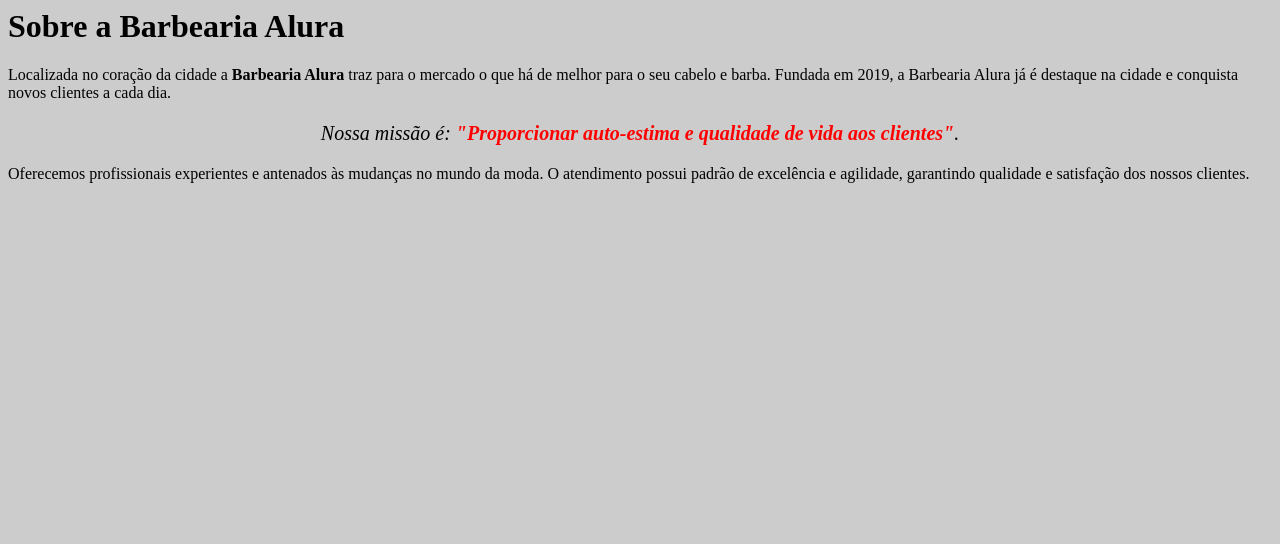
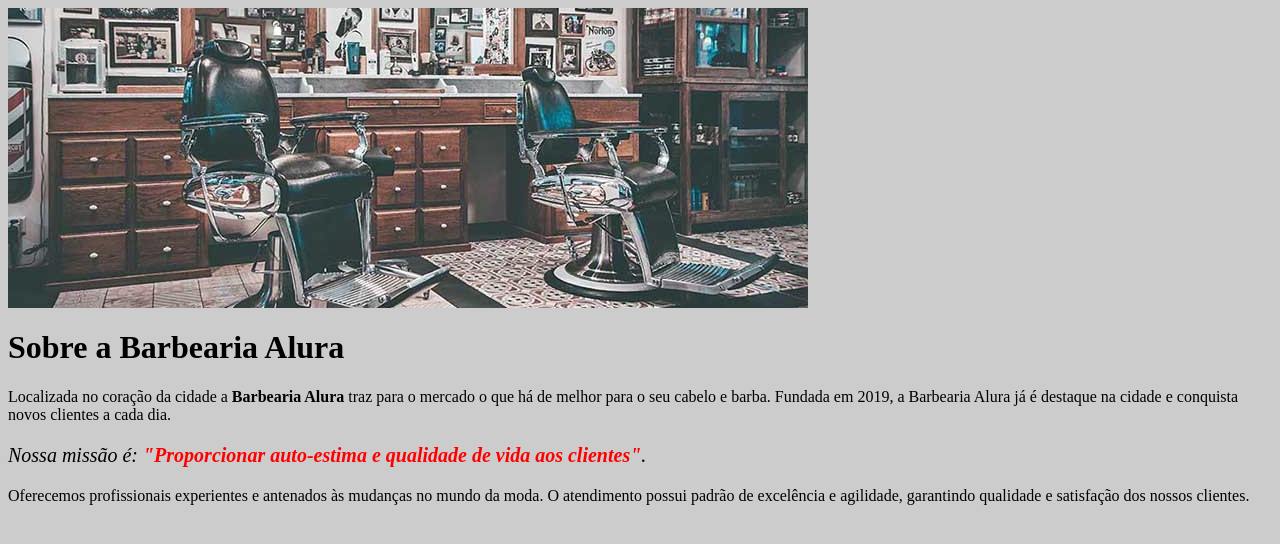
Before and after one commit to gabzajala/projeto-barbearia, a plain HTML site: page index.html in a window 1280 px wide. Drawn offline with Linux system fonts and the light colour scheme.

Commit message:
Add files via upload

```diff
--- a/index.html
+++ b/index.html
@@ -7,11 +7,13 @@
      </head>
 
      <body>
+         <img id="banner" src="banner.jpg">
+
          <h1>Sobre a Barbearia Alura</h1>
 
     <p>Localizada no coração da cidade a <strong>Barbearia Alura</strong> traz para o mercado o que há de melhor para o seu cabelo e barba. Fundada em 2019, a Barbearia Alura já é destaque na cidade e conquista novos clientes a cada dia.</p>
 
-    <p style="font-size: 20px; text-align: center"><em>Nossa missão é: <strong>"Proporcionar auto-estima e qualidade de vida aos clientes"</strong>.</em></p>
+    <p id="missao" ><em>Nossa missão é: <strong>"Proporcionar auto-estima e qualidade de vida aos clientes"</strong>.</em></p>
 
     <p>Oferecemos profissionais experientes e antenados às mudanças no mundo da moda. O atendimento possui padrão de excelência e agilidade, garantindo qualidade e satisfação dos nossos clientes.</p>
     </body>
--- a/style.css
+++ b/style.css
@@ -1,5 +1,9 @@
 body {
     background: #CCCCCC
+}
+
+#banner {
+
 }
 
 h1 {
@@ -10,6 +14,11 @@ p {
     text-aglin: center;
 }
 
+#missao {
+     font-size: 20px
+}
+
+
 em strong {
     color: #FF0000;
 }
```
Also changed, not shown: banner.jpg (added).
